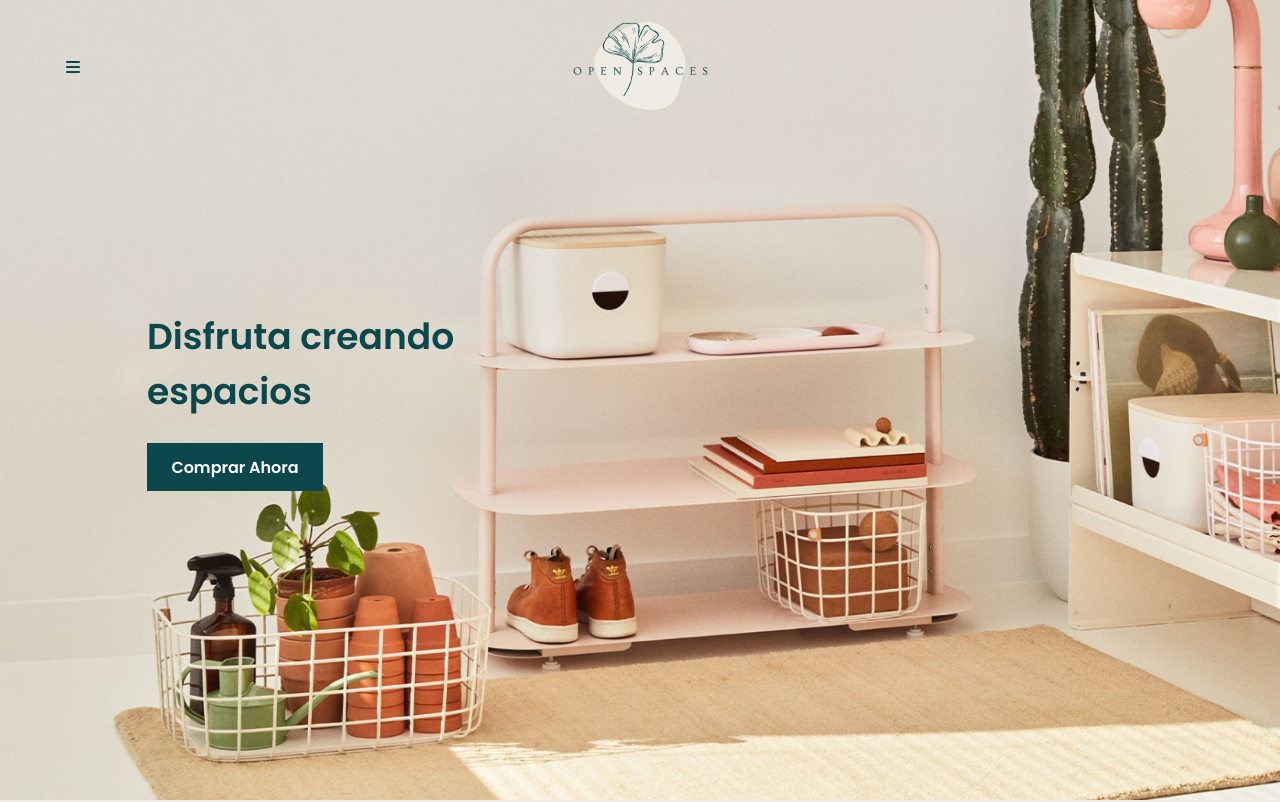
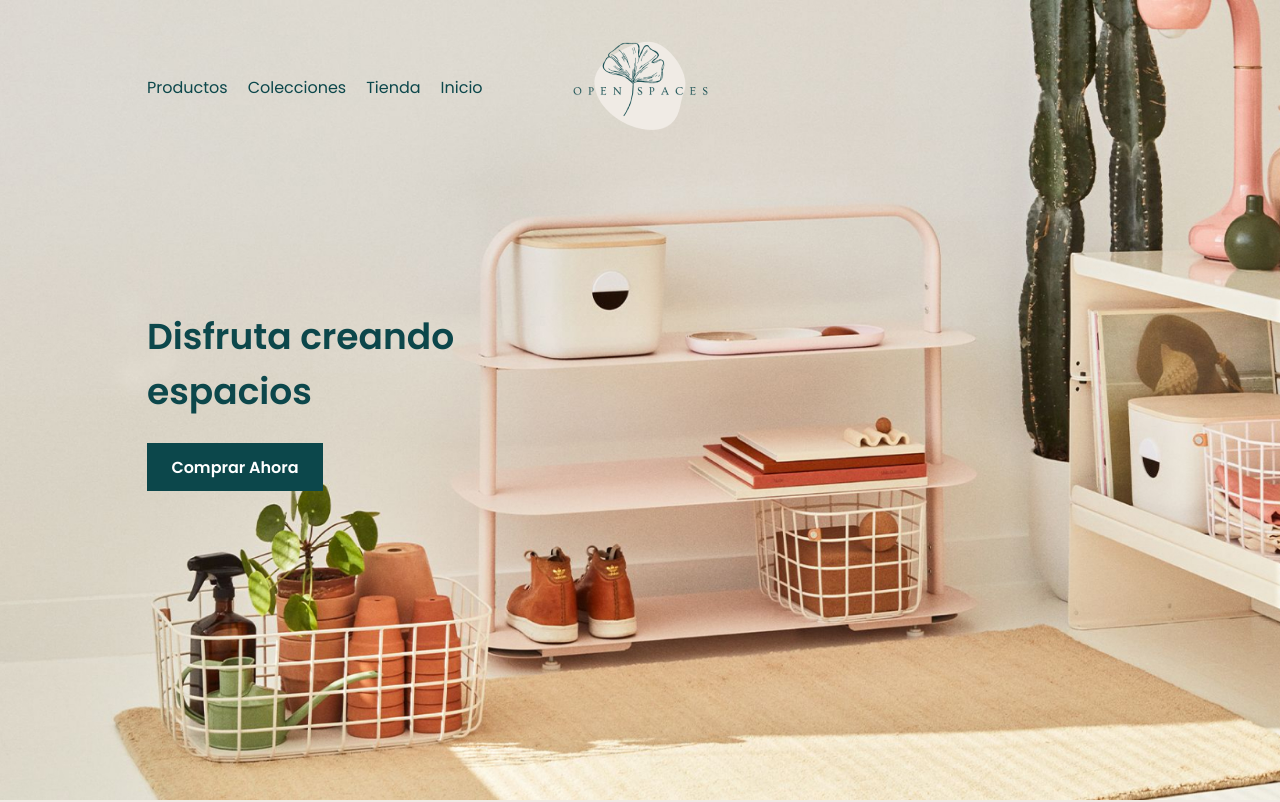
Before and after one commit to Adalab/modulo-1-evaluacion-final-Aimarest, a website: page src/html/index.html in a window 1280 px wide. Shown: the top 802 px of the page. Drawn offline with nearby package versions, Linux system fonts and the light colour scheme; files that its build step writes are made by us from their sources; files whose address does not match are found by name.

Commit message:
section1 version desktop

```diff
--- a/src/html/index.html
+++ b/src/html/index.html
@@ -21,15 +21,19 @@
       <a class="header__menu" href="https://adalab.es/" title="Menú">
         <i class="fa-solid fa-bars"></i
       ></a>
-    </header>
+     </header>
     <main>
       <section id="up" class="section1">
+
         <img
           class="section1__image"
           src="../assets/images/logo.png"
           title="logo de open spaces"
         />
         <div class="section1__container">
+          <nav class="section1__container__nav">
+            <a href="https://adalab.es/" class="section1__container__nav__link"title="Ir a productos">Productos</a><a href="https://adalab.es/" class="section1__container__nav__link"title="Ir a colecciones">Colecciones</a><a href="https://adalab.es/" class="section1__container__nav__link"title="Ir a tienda">Tienda</a><a href="https://adalab.es/" class="section1__container__nav__link"title="Ir a inicio">Inicio</a>
+          </nav>
         <h1 class="section1__title">Disfruta creando espacios</h1>
         <a
           class="section1__link"
--- a/src/scss/main.scss
+++ b/src/scss/main.scss
@@ -20,6 +20,9 @@
     left: 33px;
     top: 55px;
     color: $bluegreen;
+    @media all and (min-width: 1200px) {
+      display: none;
+    }
   }
 }
 .section1 {
@@ -62,7 +65,11 @@
     width: 213px;
     position: absolute;
     top: 19px;
+    @media all and (min-width: 1200px) {
+      top: 39px;
+    }
   }
+
   &__container {
     display: flex;
     flex-direction: column;
@@ -72,6 +79,23 @@
       align-items: flex-start;
       padding-left: 147px;
       width: 100vw;
+    }
+    &__nav {
+      display: none;
+      width: 50vw;
+      height: 96px;
+
+      @media all and (min-width: 1200px) {
+        display: flex;
+        position: absolute;
+        top: 39px;
+        align-items: center;
+      }
+      &__link {
+        color: $bluegreen;
+        font-size: $textsize;
+        padding: 20px 20px 20px 0;
+      }
     }
   }
 }
```
